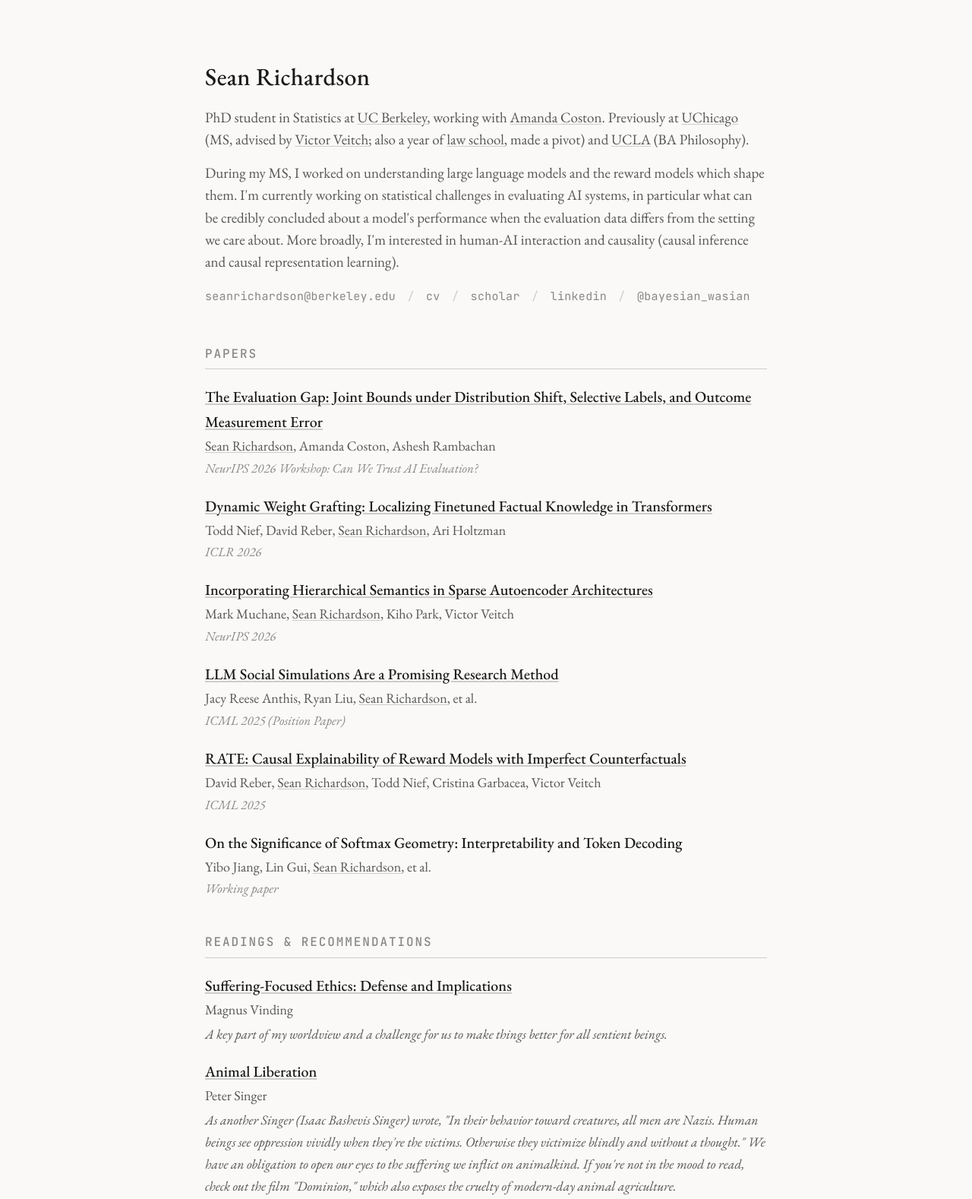
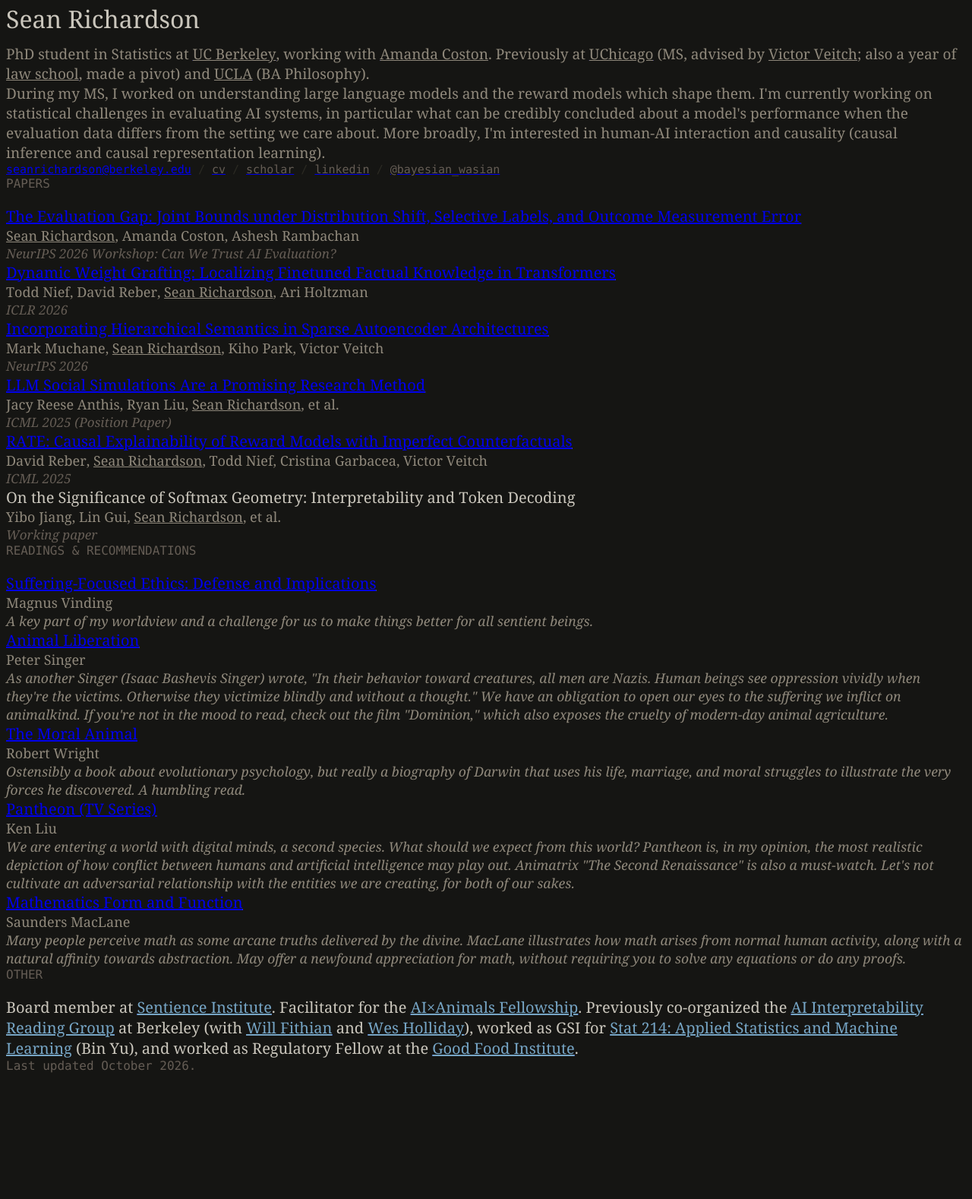
Before and after one commit to smrichardson/smrichardson.github.io, a plain HTML site: page index.html in a window 1280 px wide. Shown: the part 5-1583 px from the top of the page at 76% size. After the commit the page ends 1425 px from the top, so only its background shows below. Drawn offline with nearby package versions, Linux system fonts and the light colour scheme.

Commit message:
Update index.html

```diff
--- a/index.html
+++ b/index.html
@@ -1,348 +1,72 @@
-<!DOCTYPE html>
-<html lang="en">
+<!DOCTYPE html PUBLIC "-//W3C//DTD HTML 4.01//EN" "http://www.w3.org/TR/html4/strict.dtd">
+<html>
 <head>
-  <meta charset="UTF-8">
-  <meta name="viewport" content="width=device-width, initial-scale=1.0">
-  <title>Sean Richardson</title>
-  <style>
-    @import url('https://fonts.googleapis.com/css2?family=EB+Garamond:ital,wght@0,400;0,500;0,600;1,400;1,500&family=JetBrains+Mono:wght@400;500&display=swap');
-
-    * { margin: 0; padding: 0; box-sizing: border-box; }
-
-    :root {
-      --fg: #1a1a1a;
-      --fg-secondary: #555;
-      --fg-tertiary: #888;
-      --bg: #faf9f7;
-      --accent: #8b0000;
-      --link: #1a4a6e;
-      --link-hover: #8b0000;
-      --rule: #ccc;
-      --max-w: 800px;
-      --body-size: 20px;
-    }
-
-    @media (prefers-color-scheme: dark) {
-      :root {
-        --fg: #d4d0c8;
-        --fg-secondary: #a09a8e;
-        --fg-tertiary: #787068;
-        --bg: #1c1b19;
-        --accent: #c06060;
-        --link: #88b4d0;
-        --link-hover: #c06060;
-        --rule: #3a3830;
-      }
-    }
-
-    html {
-      font-size: var(--body-size);
-      -webkit-font-smoothing: antialiased;
-    }
-
-    body {
-      font-family: 'EB Garamond', Georgia, serif;
-      color: var(--fg);
-      background: var(--bg);
-      line-height: 1.65;
-      padding: 4rem 1.5rem 6rem;
-      max-width: var(--max-w);
-      margin: 0 auto;
-    }
-
-    /* Header */
-    header {
-      margin-bottom: 2.5rem;
-    }
-
-    h1 {
-      font-size: 1.6rem;
-      font-weight: 500;
-      letter-spacing: 0.01em;
-      margin-bottom: 0.6rem;
-    }
-
-    .tagline {
-      color: var(--fg-secondary);
-      font-size: 0.95rem;
-      line-height: 1.55;
-    }
-
-    .tagline + .tagline {
-      margin-top: 0.7rem;
-    }
-
-    .tagline a {
-      color: var(--fg-secondary);
-      text-decoration-color: var(--rule);
-    }
-
-    .tagline a:hover {
-      color: var(--link-hover);
-      text-decoration-color: var(--link-hover);
-    }
-
-    .contact {
-      margin-top: 0.9rem;
-      font-family: 'JetBrains Mono', monospace;
-      font-size: 0.75rem;
-      color: var(--fg-tertiary);
-      letter-spacing: 0.02em;
-    }
-
-    .contact a {
-      color: var(--fg-tertiary);
-      text-decoration: none;
-    }
-
-    .contact a:hover {
-      color: var(--link-hover);
-    }
-
-    .contact .sep {
-      margin: 0 0.4em;
-      color: var(--rule);
-    }
-
-    /* Sections */
-    section {
-      margin-bottom: 2.2rem;
-    }
-
-    h2 {
-      font-size: 0.8rem;
-      font-family: 'JetBrains Mono', monospace;
-      font-weight: 500;
-      text-transform: uppercase;
-      letter-spacing: 0.12em;
-      color: var(--fg-tertiary);
-      margin-bottom: 1rem;
-      padding-bottom: 0.3rem;
-      border-bottom: 1px solid var(--rule);
-    }
-
-    /* Papers */
-    .paper {
-      margin-bottom: 1rem;
-    }
-
-    .paper-title {
-      font-weight: 500;
-    }
-
-    .paper-title a {
-      color: var(--fg);
-      text-decoration-color: var(--rule);
-      text-underline-offset: 2px;
-    }
-
-    .paper-title a:hover {
-      color: var(--link-hover);
-      text-decoration-color: var(--link-hover);
-    }
-
-    .paper-authors {
-      font-size: 0.9rem;
-      color: var(--fg-secondary);
-    }
-
-    .paper-venue {
-      font-size: 0.85rem;
-      font-style: italic;
-      color: var(--fg-tertiary);
-    }
-
-    .me {
-      /* not bold, just distinguish slightly */
-      text-decoration: underline;
-      text-decoration-color: var(--rule);
-      text-underline-offset: 2px;
-    }
-
-    /* Readings */
-    .reading {
-      margin-bottom: 0.9rem;
-    }
-
-    .reading-title {
-      font-weight: 500;
-    }
-
-    .reading-title a {
-      color: var(--fg);
-      text-decoration-color: var(--rule);
-      text-underline-offset: 2px;
-    }
-
-    .reading-title a:hover {
-      color: var(--link-hover);
-      text-decoration-color: var(--link-hover);
-    }
-
-    .reading-author {
-      font-size: 0.9rem;
-      color: var(--fg-secondary);
-    }
-
-    .reading-note {
-      font-size: 0.88rem;
-      color: var(--fg-secondary);
-      font-style: italic;
-      margin-top: 0.15rem;
-    }
-
-    /* Footer */
-    footer {
-      margin-top: 3rem;
-      padding-top: 1rem;
-      border-top: 1px solid var(--rule);
-      font-size: 0.8rem;
-      color: var(--fg-tertiary);
-      font-family: 'JetBrains Mono', monospace;
-    }
-
-    /* Links global */
-    a {
-      color: var(--link);
-      text-decoration: underline;
-      text-decoration-color: var(--rule);
-      text-underline-offset: 2px;
-      transition: color 0.15s;
-    }
-
-    a:hover {
-      color: var(--link-hover);
-      text-decoration-color: var(--link-hover);
-    }
-
-    /* Responsive */
-    @media (max-width: 500px) {
-      body {
-        padding: 2.5rem 1.2rem 4rem;
-      }
-      h1 { font-size: 1.4rem; }
-    }
+  <meta http-equiv="Content-Type" content="text/html; charset=utf-8">
+  <meta http-equiv="Content-Style-Type" content="text/css">
+  <title></title>
+  <meta name="Generator" content="Cocoa HTML Writer">
+  <meta name="CocoaVersion" content="2685.7">
+  <style type="text/css">
+    body {background-color: #151513}
+    p.p2 {margin: 0.0px 0.0px 0.0px 0.0px; font: 19.0px Georgia; color: #8f887b; -webkit-text-stroke: #8f887b}
+    p.p3 {margin: 0.0px 0.0px 0.0px 0.0px; font: 15.0px Menlo; color: #655d55; -webkit-text-stroke: #655d55}
+    p.p5 {margin: 0.0px 0.0px 0.0px 0.0px; font: 20.0px Georgia; color: #cac6bc; -webkit-text-stroke: #cac6bc}
+    p.p6 {margin: 0.0px 0.0px 0.0px 0.0px; font: 18.0px Georgia; color: #8f887b; -webkit-text-stroke: #8f887b}
+    p.p7 {margin: 0.0px 0.0px 0.0px 0.0px; font: 17.0px Georgia; color: #655d55; -webkit-text-stroke: #655d55}
+    p.p8 {margin: 0.0px 0.0px 0.0px 0.0px; font: 17.6px Georgia; color: #8f887b; -webkit-text-stroke: #8f887b}
+    p.p9 {margin: 0.0px 0.0px 0.0px 0.0px; font: 20.0px Georgia; color: #76a5c5; -webkit-text-stroke: #76a5c5}
+    p.p10 {margin: 0.0px 0.0px 0.0px 0.0px; font: 16.0px Menlo; color: #655d55; -webkit-text-stroke: #655d55}
+    span.s1 {font-kerning: none}
+    span.s2 {font: 19.0px Georgia; text-decoration: underline ; font-kerning: none; color: #8f887b; -webkit-text-stroke: 0px #8f887b}
+    span.s3 {font-kerning: none; color: #2c2b24; -webkit-text-stroke: 0px #2c2b24}
+    span.s4 {font: 15.0px Menlo; font-kerning: none; color: #655d55; -webkit-text-stroke: 0px #655d55}
+    span.s5 {text-decoration: underline ; font-kerning: none}
+    span.s6 {font-kerning: none; color: #cac6bc; -webkit-text-stroke: 0px #cac6bc}
+    span.s7 {text-decoration: underline ; font-kerning: none; color: #76a5c5; -webkit-text-stroke: 0px #76a5c5}
   </style>
 </head>
 <body>
-
-<header>
-  <h1>Sean Richardson</h1>
-  <p class="tagline">
-    PhD student in Statistics at <a href="https://statistics.berkeley.edu/">UC Berkeley</a>,
-    working with <a href="https://www.amandacoston.com/">Amanda Coston</a>.
-    Previously at <a href="https://stat.uchicago.edu/">UChicago</a> (MS, advised by <a href="https://www.victorveitch.com/">Victor Veitch</a>;
-    also a year of <a href="https://www.law.uchicago.edu/">law school</a>, made a pivot)
-    and <a href="https://philosophy.ucla.edu/">UCLA</a> (BA Philosophy).
-  </p>
-  <p class="tagline">
-    During my MS, I worked on understanding large language models and the reward models which shape them. I'm currently working on statistical challenges in evaluating AI systems, in particular what can be credibly concluded about a
-    model's performance when the evaluation data differs from the
-    setting we care about. More broadly, I'm interested in human-AI interaction and causality (causal inference and causal representation learning).
-  </p>
-  <p class="contact">
-    <a href="mailto:seanrichardson@berkeley.edu">seanrichardson@berkeley.edu</a>
-    <span class="sep">/</span>
-    <a href="cv.pdf">cv</a>
-    <span class="sep">/</span>
-    <a href="https://scholar.google.com/citations?user=sViyVfIAAAAJ&hl=en">scholar</a>
-    <span class="sep">/</span>
-    <a href="https://www.linkedin.com/in/sean-richard-son/">linkedin</a>
-    <span class="sep">/</span>
-    <a href="https://x.com/bayesian_wasian">@bayesian_wasian</a>
-  </p>
-</header>
-
-<section>
-  <h2>Papers</h2>
-
-  <div class="paper">
-    <div class="paper-title"><a href="https://openreview.net/forum?id=uChoQnR1tj">The Evaluation Gap: Joint Bounds under Distribution Shift, Selective Labels, and Outcome Measurement Error</a></div>
-    <div class="paper-authors"><span class="me">Sean Richardson</span>, Amanda Coston, Ashesh Rambachan</div>
-    <div class="paper-venue">NeurIPS 2026 Workshop: Can We Trust AI Evaluation?</div>
-  </div>
-
-  <div class="paper">
-    <div class="paper-title"><a href="https://arxiv.org/abs/2506.20746">Dynamic Weight Grafting: Localizing Finetuned Factual Knowledge in Transformers</a></div>
-    <div class="paper-authors">Todd Nief, David Reber, <span class="me">Sean Richardson</span>, Ari Holtzman</div>
-    <div class="paper-venue">ICLR 2026</div>
-  </div>
-
-  <div class="paper">
-    <div class="paper-title"><a href="https://arxiv.org/abs/2506.01197">Incorporating Hierarchical Semantics in Sparse Autoencoder Architectures</a></div>
-    <div class="paper-authors">Mark Muchane, <span class="me">Sean Richardson</span>, Kiho Park, Victor Veitch</div>
-    <div class="paper-venue">NeurIPS 2026</div>
-  </div>
-
-  <div class="paper">
-    <div class="paper-title"><a href="https://arxiv.org/abs/2504.02234">LLM Social Simulations Are a Promising Research Method</a></div>
-    <div class="paper-authors">Jacy Reese Anthis, Ryan Liu, <span class="me">Sean Richardson</span>, et al.</div>
-    <div class="paper-venue">ICML 2025 (Position Paper)</div>
-  </div>
-
-  <div class="paper">
-    <div class="paper-title"><a href="https://arxiv.org/abs/2410.11348">RATE: Causal Explainability of Reward Models with Imperfect Counterfactuals</a></div>
-    <div class="paper-authors">David Reber, <span class="me">Sean Richardson</span>, Todd Nief, Cristina Garbacea, Victor Veitch</div>
-    <div class="paper-venue">ICML 2025</div>
-  </div>
-
-  <div class="paper">
-    <div class="paper-title">On the Significance of Softmax Geometry: Interpretability and Token Decoding</div>
-    <div class="paper-authors">Yibo Jiang, Lin Gui, <span class="me">Sean Richardson</span>, et al.</div>
-    <div class="paper-venue">Working paper</div>
-  </div>
-</section>
-
-<section>
-  <h2>Readings &amp; Recommendations</h2>
-
-<div class="reading">
-    <div class="reading-title"><a href="https://www.goodreads.com/book/show/53609419-suffering-focused-ethics">Suffering-Focused Ethics: Defense and Implications</a></div>
-    <div class="reading-author">Magnus Vinding</div>
-    <div class="reading-note">A key part of my worldview and a challenge for us to make things better for all sentient beings.</div>
-  </div>
-
-  <div class="reading">
-    <div class="reading-title"><a href="https://www.goodreads.com/book/show/29380.Animal_Liberation">Animal Liberation</a></div>
-    <div class="reading-author">Peter Singer</div>
-    <div class="reading-note">As another Singer (Isaac Bashevis Singer) wrote, "In their behavior toward creatures, all men are Nazis. Human beings see oppression vividly when they're the victims. Otherwise they victimize blindly and without a thought." We have an obligation to open our eyes to the suffering we inflict on animalkind. If you're not in the mood to read, check out the film "Dominion," which also exposes the cruelty of modern-day animal agriculture.</div>
-  </div>
-
-  <div class="reading">
-    <div class="reading-title"><a href="https://www.goodreads.com/book/show/681941.The_Moral_Animal">The Moral Animal</a></div>
-    <div class="reading-author">Robert Wright</div>
-    <div class="reading-note">Ostensibly a book about evolutionary psychology, but really a biography of Darwin that uses his life, marriage, and moral struggles to illustrate the very forces he discovered. A humbling read.</div>
-  </div>
-
-  <div class="reading">
-    <div class="reading-title"><a href="https://en.wikipedia.org/wiki/Pantheon_(TV_series)">Pantheon (TV Series)</a></div>
-    <div class="reading-author">Ken Liu</div>
-    <div class="reading-note">We are entering a world with digital minds, a second species. What should we expect from this world? Pantheon is, in my opinion, the most realistic depiction of how conflict between humans and artificial intelligence may play out. Animatrix "The Second Renaissance" is also a must-watch. Let's not cultivate an adversarial relationship with the entities we are creating, for both of our sakes.</div>
-  </div>
-
-  <div class="reading">
-    <div class="reading-title"><a href="https://www.goodreads.com/book/show/1570338.Mathematics_Form_and_Function">Mathematics Form and Function</a></div>
-    <div class="reading-author">Saunders MacLane</div>
-    <div class="reading-note">Many people perceive math as some arcane truths delivered by the divine. MacLane illustrates how math arises from normal human activity, along with a natural affinity towards abstraction. May offer a newfound appreciation for math, without requiring you to solve any equations or do any proofs.</div>
-  </div>
-
-</section>
-
-<section>
-  <h2>Other</h2>
-  <p>
-    Board member at <a href="https://www.sentienceinstitute.org/">Sentience Institute</a>.
-    Facilitator for the <a href="https://www.sentientfutures.org/">AI&times;Animals Fellowship</a>.
-    Previously co-organized the <a href="https://wfithian.github.io/ai-interpretability/">AI Interpretability Reading Group</a> at Berkeley
-    (with <a href="https://www.stat.berkeley.edu/~wfithian/">Will Fithian</a> and
-    <a href="https://philosophy.berkeley.edu/people/detail/wesholliday">Wes Holliday</a>), worked as GSI for <a href="https://smrichardson.github.io/stat214">Stat 214: Applied Statistics and Machine Learning</a> (Bin Yu),
-    and worked as Regulatory Fellow at the <a href="https://gfi.org/">Good Food Institute</a>.
-  </p>
-</section>
-
-<footer>
-  Last updated October 2026.
-</footer>
-
+<h1 style="margin: 0.0px 0.0px 12.0px 0.0px; font: 32.0px Georgia; color: #cac6bc; -webkit-text-stroke: #cac6bc"><span class="s1">Sean Richardson</span></h1>
+<p class="p2"><span class="s1">PhD student in Statistics at <a href="https://statistics.berkeley.edu/"><span class="s2">UC Berkeley</span></a>, working with <a href="https://www.amandacoston.com/"><span class="s2">Amanda Coston</span></a>. Previously at <a href="https://stat.uchicago.edu/"><span class="s2">UChicago</span></a> (MS, advised by <a href="https://www.victorveitch.com/"><span class="s2">Victor Veitch</span></a>; also a year of <a href="https://www.law.uchicago.edu/"><span class="s2">law school</span></a>, made a pivot) and <a href="https://philosophy.ucla.edu/"><span class="s2">UCLA</span></a> (BA Philosophy).</span></p>
+<p class="p2"><span class="s1">During my MS, I worked on understanding large language models and the reward models which shape them. I'm currently working on statistical challenges in evaluating AI systems, in particular what can be credibly concluded about a model's performance when the evaluation data differs from the setting we care about. More broadly, I'm interested in human-AI interaction and causality (causal inference and causal representation learning).</span></p>
+<p class="p3"><span class="s1"><a href="mailto:seanrichardson@berkeley.edu">seanrichardson@berkeley.edu</a> </span><span class="s3">/</span><span class="s1"> <a href="file:///Users/sean/Documents/GitHub/smrichardson.github.io/cv.pdf"><span class="s4">cv</span></a> </span><span class="s3">/</span><span class="s1"> <a href="https://scholar.google.com/citations?user=sViyVfIAAAAJ&amp;hl=en"><span class="s4">scholar</span></a> </span><span class="s3">/</span><span class="s1"> <a href="https://www.linkedin.com/in/sean-richard-son/"><span class="s4">linkedin</span></a> </span><span class="s3">/</span><span class="s1"> <a href="https://x.com/bayesian_wasian"><span class="s4">@bayesian_wasian</span></a></span></p>
+<h2 style="margin: 0.0px 0.0px 20.0px 0.0px; font: 16.0px Menlo; color: #655d55; -webkit-text-stroke: #655d55"><span class="s1">PAPERS</span></h2>
+<p class="p5"><span class="s5"><a href="https://openreview.net/pdf?id=uChoQnR1tj">The Evaluation Gap: Joint Bounds under Distribution Shift, Selective Labels, and Outcome Measurement Error</a></span></p>
+<p class="p6"><span class="s5">Sean Richardson</span><span class="s1">, Amanda Coston, Ashesh Rambachan</span></p>
+<p class="p7"><span class="s1"><i>NeurIPS 2026 Workshop: Can We Trust AI Evaluation?</i></span></p>
+<p class="p5"><span class="s5"><a href="https://arxiv.org/abs/2506.20746">Dynamic Weight Grafting: Localizing Finetuned Factual Knowledge in Transformers</a></span></p>
+<p class="p6"><span class="s1">Todd Nief, David Reber, </span><span class="s5">Sean Richardson</span><span class="s1">, Ari Holtzman</span></p>
+<p class="p7"><span class="s1"><i>ICLR 2026</i></span></p>
+<p class="p5"><span class="s5"><a href="https://arxiv.org/abs/2506.01197">Incorporating Hierarchical Semantics in Sparse Autoencoder Architectures</a></span></p>
+<p class="p6"><span class="s1">Mark Muchane, </span><span class="s5">Sean Richardson</span><span class="s1">, Kiho Park, Victor Veitch</span></p>
+<p class="p7"><span class="s1"><i>NeurIPS 2026</i></span></p>
+<p class="p5"><span class="s5"><a href="https://arxiv.org/abs/2504.02234">LLM Social Simulations Are a Promising Research Method</a></span></p>
+<p class="p6"><span class="s1">Jacy Reese Anthis, Ryan Liu, </span><span class="s5">Sean Richardson</span><span class="s1">, et al.</span></p>
+<p class="p7"><span class="s1"><i>ICML 2025 (Position Paper)</i></span></p>
+<p class="p5"><span class="s5"><a href="https://arxiv.org/abs/2410.11348">RATE: Causal Explainability of Reward Models with Imperfect Counterfactuals</a></span></p>
+<p class="p6"><span class="s1">David Reber, </span><span class="s5">Sean Richardson</span><span class="s1">, Todd Nief, Cristina Garbacea, Victor Veitch</span></p>
+<p class="p7"><span class="s1"><i>ICML 2025</i></span></p>
+<p class="p5"><span class="s1">On the Significance of Softmax Geometry: Interpretability and Token Decoding</span></p>
+<p class="p6"><span class="s1">Yibo Jiang, Lin Gui, </span><span class="s5">Sean Richardson</span><span class="s1">, et al.</span></p>
+<p class="p7"><span class="s1"><i>Working paper</i></span></p>
+<h2 style="margin: 0.0px 0.0px 20.0px 0.0px; font: 16.0px Menlo; color: #655d55; -webkit-text-stroke: #655d55"><span class="s1">READINGS &amp; RECOMMENDATIONS</span></h2>
+<p class="p5"><span class="s5"><a href="https://www.goodreads.com/book/show/53609419-suffering-focused-ethics">Suffering-Focused Ethics: Defense and Implications</a></span></p>
+<p class="p6"><span class="s1">Magnus Vinding</span></p>
+<p class="p8"><span class="s1"><i>A key part of my worldview and a challenge for us to make things better for all sentient beings.</i></span></p>
+<p class="p5"><span class="s5"><a href="https://www.goodreads.com/book/show/29380.Animal_Liberation">Animal Liberation</a></span></p>
+<p class="p6"><span class="s1">Peter Singer</span></p>
+<p class="p8"><span class="s1"><i>As another Singer (Isaac Bashevis Singer) wrote, "In their behavior toward creatures, all men are Nazis. Human beings see oppression vividly when they're the victims. Otherwise they victimize blindly and without a thought." We have an obligation to open our eyes to the suffering we inflict on animalkind. If you're not in the mood to read, check out the film "Dominion," which also exposes the cruelty of modern-day animal agriculture.</i></span></p>
+<p class="p5"><span class="s5"><a href="https://www.goodreads.com/book/show/681941.The_Moral_Animal">The Moral Animal</a></span></p>
+<p class="p6"><span class="s1">Robert Wright</span></p>
+<p class="p8"><span class="s1"><i>Ostensibly a book about evolutionary psychology, but really a biography of Darwin that uses his life, marriage, and moral struggles to illustrate the very forces he discovered. A humbling read.</i></span></p>
+<p class="p5"><span class="s5"><a href="https://en.wikipedia.org/wiki/Pantheon_(TV_series)">Pantheon (TV Series)</a></span></p>
+<p class="p6"><span class="s1">Ken Liu</span></p>
+<p class="p8"><span class="s1"><i>We are entering a world with digital minds, a second species. What should we expect from this world? Pantheon is, in my opinion, the most realistic depiction of how conflict between humans and artificial intelligence may play out. Animatrix "The Second Renaissance" is also a must-watch. Let's not cultivate an adversarial relationship with the entities we are creating, for both of our sakes.</i></span></p>
+<p class="p5"><span class="s5"><a href="https://www.goodreads.com/book/show/1570338.Mathematics_Form_and_Function">Mathematics Form and Function</a></span></p>
+<p class="p6"><span class="s1">Saunders MacLane</span></p>
+<p class="p8"><span class="s1"><i>Many people perceive math as some arcane truths delivered by the divine. MacLane illustrates how math arises from normal human activity, along with a natural affinity towards abstraction. May offer a newfound appreciation for math, without requiring you to solve any equations or do any proofs.</i></span></p>
+<h2 style="margin: 0.0px 0.0px 20.0px 0.0px; font: 16.0px Menlo; color: #655d55; -webkit-text-stroke: #655d55"><span class="s1">OTHER</span></h2>
+<p class="p9"><span class="s6">Board member at <a href="https://www.sentienceinstitute.org/"><span class="s7">Sentience Institute</span></a>. Facilitator for the <a href="https://www.sentientfutures.org/"><span class="s7">AI×Animals Fellowship</span></a>. Previously co-organized the <a href="https://wfithian.github.io/ai-interpretability/"><span class="s7">AI Interpretability Reading Group</span></a> at Berkeley (with <a href="https://www.stat.berkeley.edu/~wfithian/"><span class="s7">Will Fithian</span></a> and <a href="https://philosophy.berkeley.edu/people/detail/wesholliday"><span class="s7">Wes Holliday</span></a>), worked as GSI for <a href="https://smrichardson.github.io/stat214"><span class="s7">Stat 214: Applied Statistics and Machine Learning</span></a> (Bin Yu), and worked as Regulatory Fellow at the <a href="https://gfi.org/"><span class="s7">Good Food Institute</span></a>.</span></p>
+<p class="p10"><span class="s1">Last updated October 2026.</span></p>
 </body>
 </html>
```
